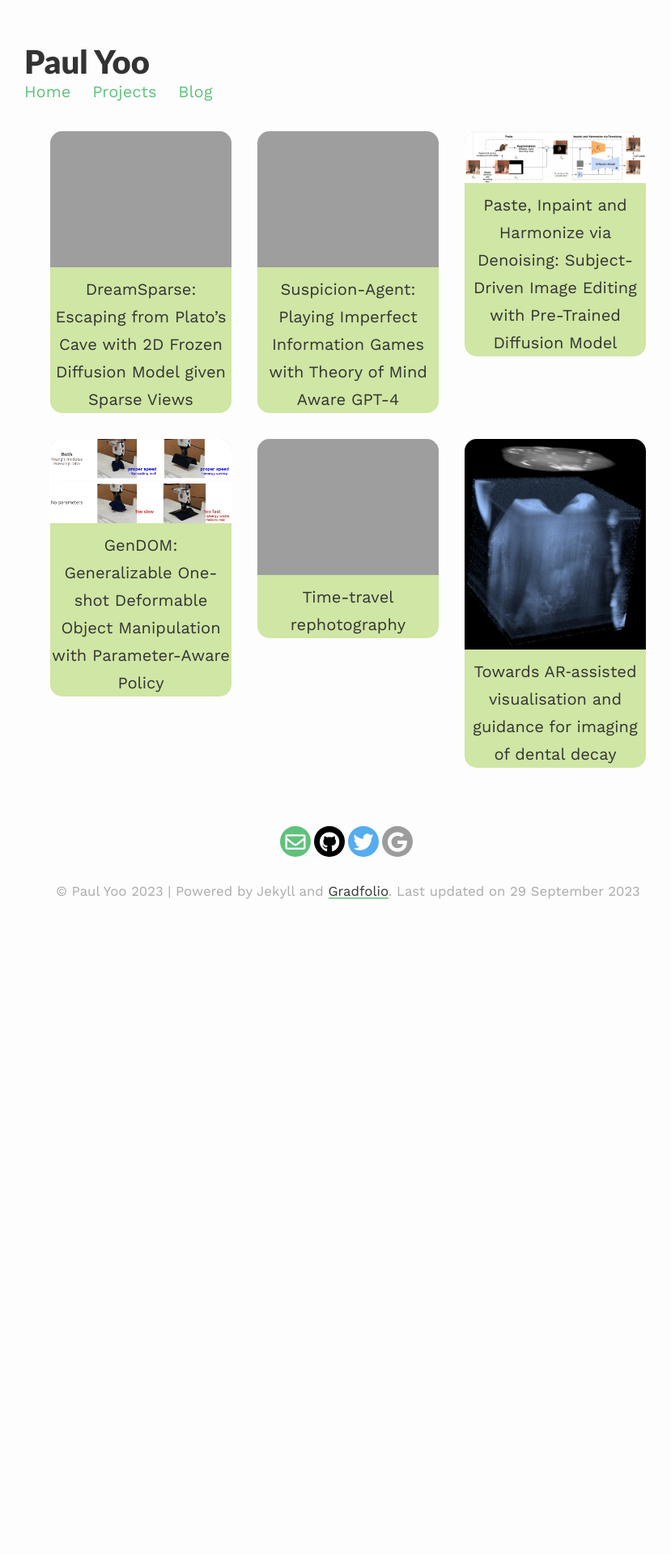
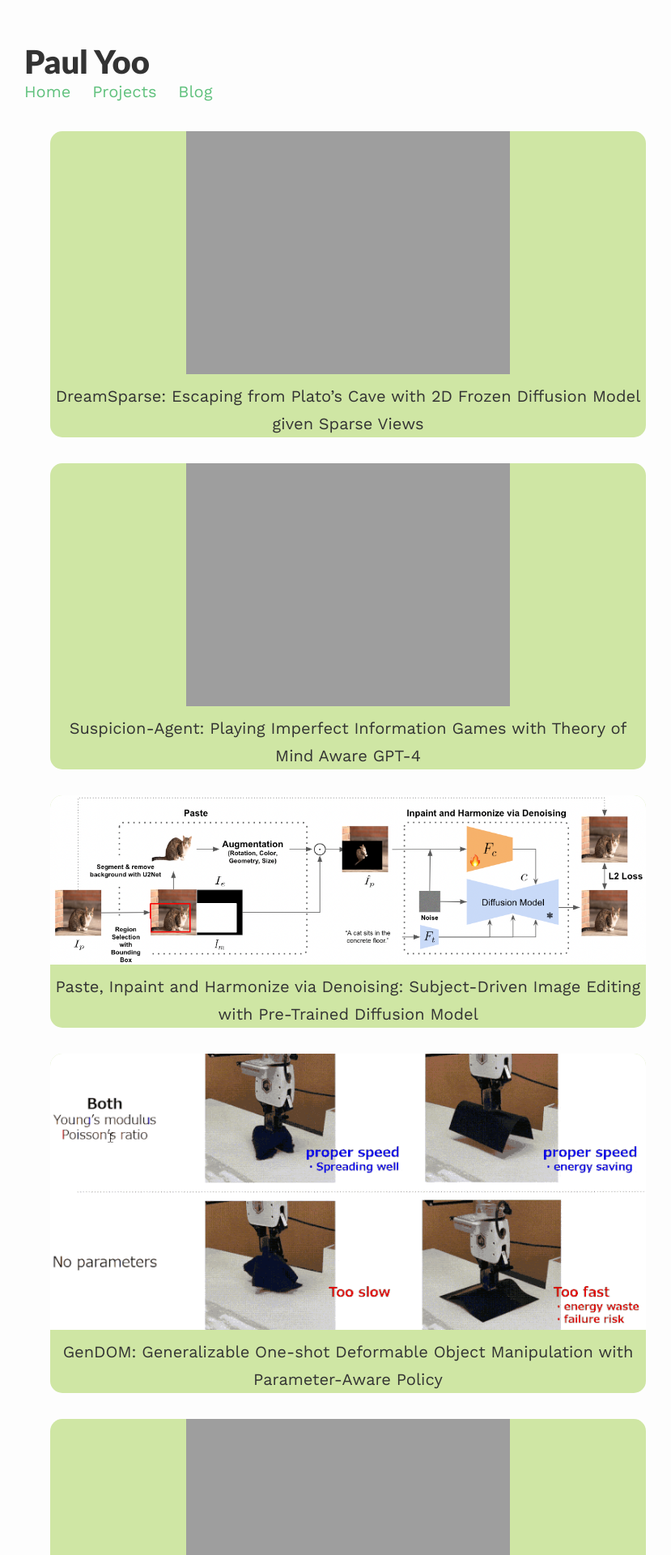
Before and after one commit to YooPaul/YooPaul.github.io, a Jekyll site: the page built from _pages/projects.md, in a window 1280 px wide. Shown: the top 1920 px of the page at 81% size, without its empty margins (210-1039 px from the left). Built offline with Jekyll 4.4.1, drawn with Linux system fonts in a browser that asks for light colours; nearby versions of some CDN libraries; before the commit the page ends 1116 px from its top, so only the background shows below that.

Commit message:
Removing grid display

```diff
--- a/assets/css/_sass/projects.scss
+++ b/assets/css/_sass/projects.scss
@@ -112,9 +112,10 @@
 }
 
 
-@supports (display: grid) {
+@supports (display: flex) {
   .gallery {
-    display: grid;
+    display: flex;
+    flex-direction: column;
     grid-template-columns: repeat(auto-fit, minmax(200px, 1fr));
     grid-gap: 2rem;
   }
```
